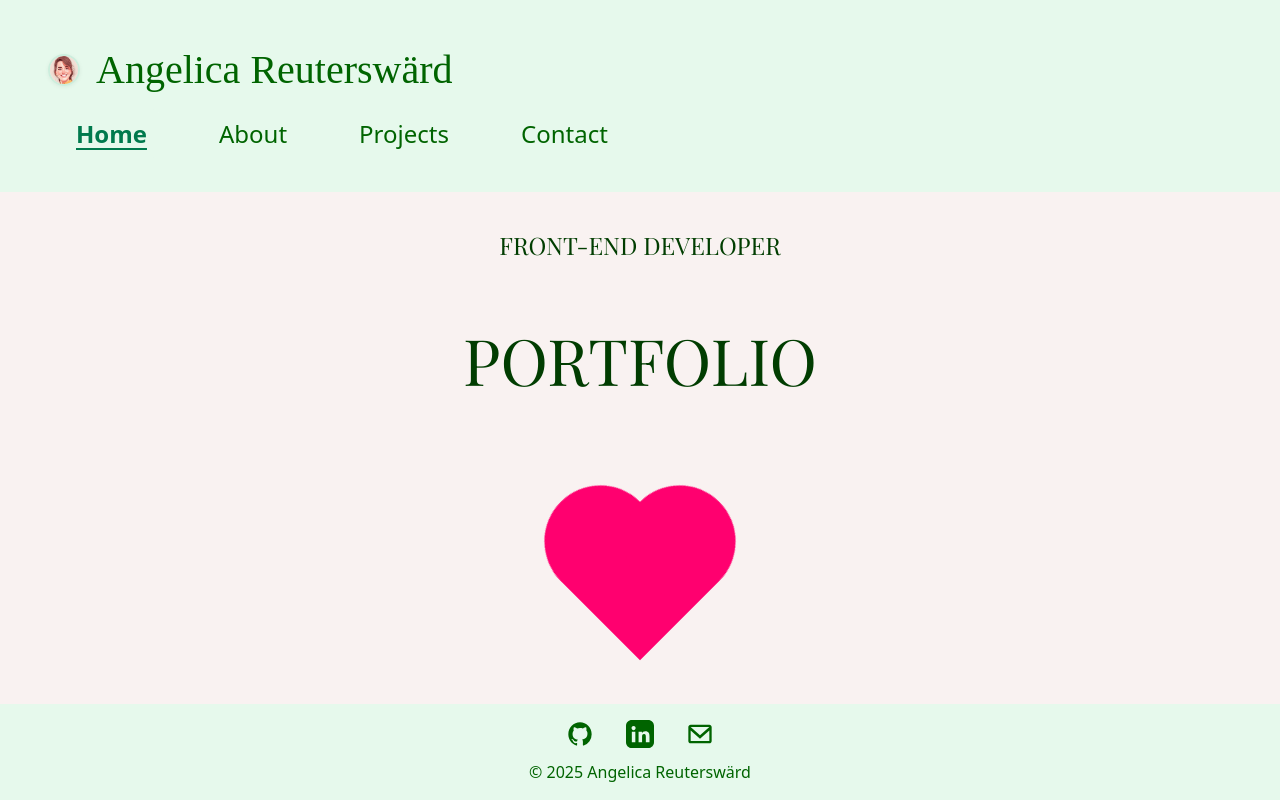
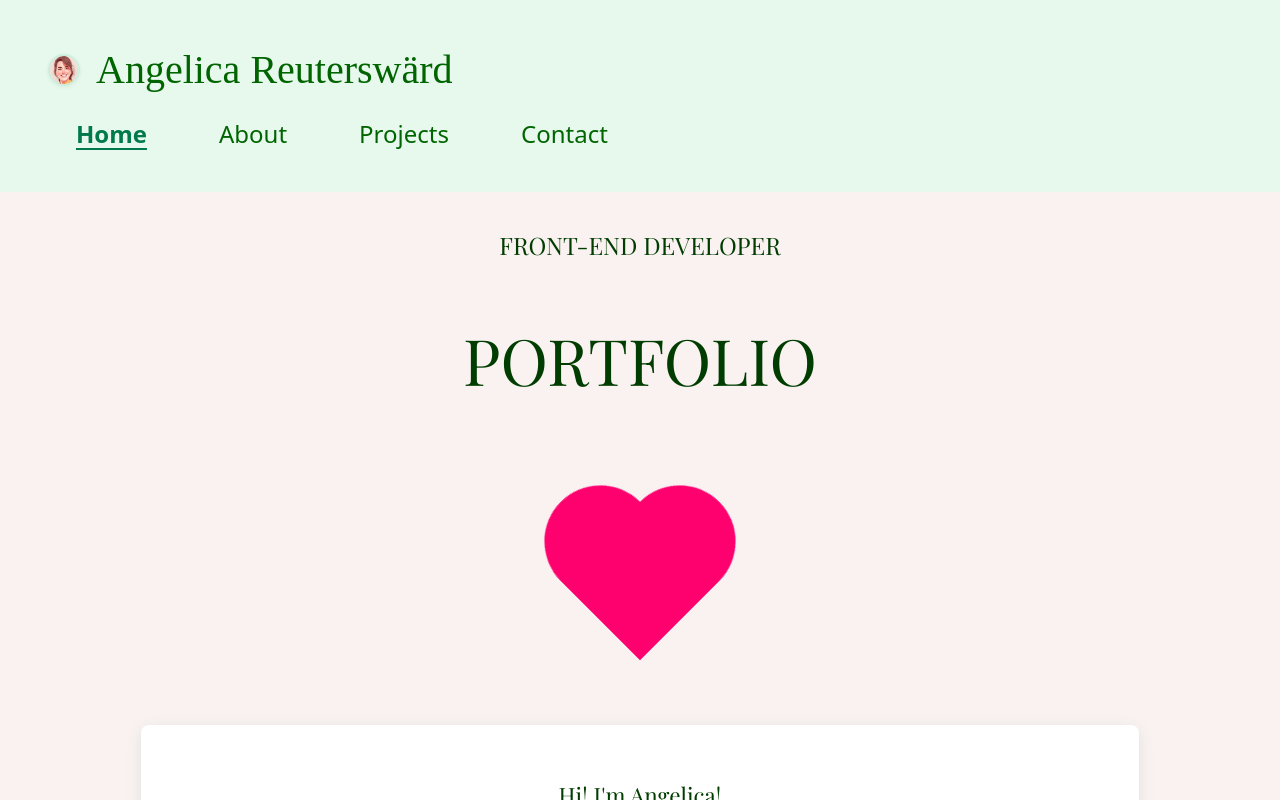
Before and after one commit to Ayngie/react-portfolio, a React (Vite) app: page / in a window 1280 px wide. Built offline with nearby package versions, Linux system fonts and the light colour scheme; a web font is replaced by a local one.

Commit message:
Refactor: positioned footer at bottom of page with flexbox, updated id for return to top link

```diff
--- a/src/App.scss
+++ b/src/App.scss
@@ -5,14 +5,21 @@
 #root,
 body,
 html {
-  height: 100%;
   margin: 0;
   padding: 0;
-  overflow-x: hidden; /* Prevents horizontal scroll */
+  height: 100%;
+  box-sizing: border-box; //for padding to be included in width
   display: flex;
   flex-direction: column;
   background: rgb(255, 0, 128);
-  box-sizing: border-box; //for padding to be included in width
+  overflow-x: hidden; /* Prevents horizontal scroll */
+}
+
+// Make sure your Layout or app container fills height
+.app-container {
+  flex: 1;
+  display: flex;
+  flex-direction: column;
 }
 
 header {
@@ -26,7 +33,6 @@ main {
   flex: 1; /* Takes up remaining vertical space */
   padding: 1rem;
   background: rgb(249, 242, 241);
-  overflow-y: auto; /* Scrolls if content exceeds height */
   overflow-x: hidden;
   width: 100%;
   box-sizing: border-box;
--- a/src/components/Layout/Layout.tsx
+++ b/src/components/Layout/Layout.tsx
@@ -12,7 +12,7 @@ const navLinks = [
 ];
 
 const Layout: React.FC = () => (
-  <>
+  <div className="app-container" id="top">
     {/* Accessibility: Skip link for keyboard users */}
     <a href="#main-content" className="skip-link">
       Skip to main content
@@ -21,12 +21,12 @@ const Layout: React.FC = () => (
       <NavBar navItems={navLinks} brandName="Angelica Reuterswärd" />
     </header>
     <main id="main-content">
-      <article id="Home">
+      <article>
         <Outlet />
 
         <div className="return-to-top">
           <a
-            href="#Home"
+            href="#top"
             className="return-to-top-link"
             aria-label="Return to top of page">
             ↑ Return to top
@@ -35,7 +35,7 @@ const Layout: React.FC = () => (
       </article>
     </main>
     <Footer />
-  </>
+  </div>
 );
 
 export default Layout;
```
